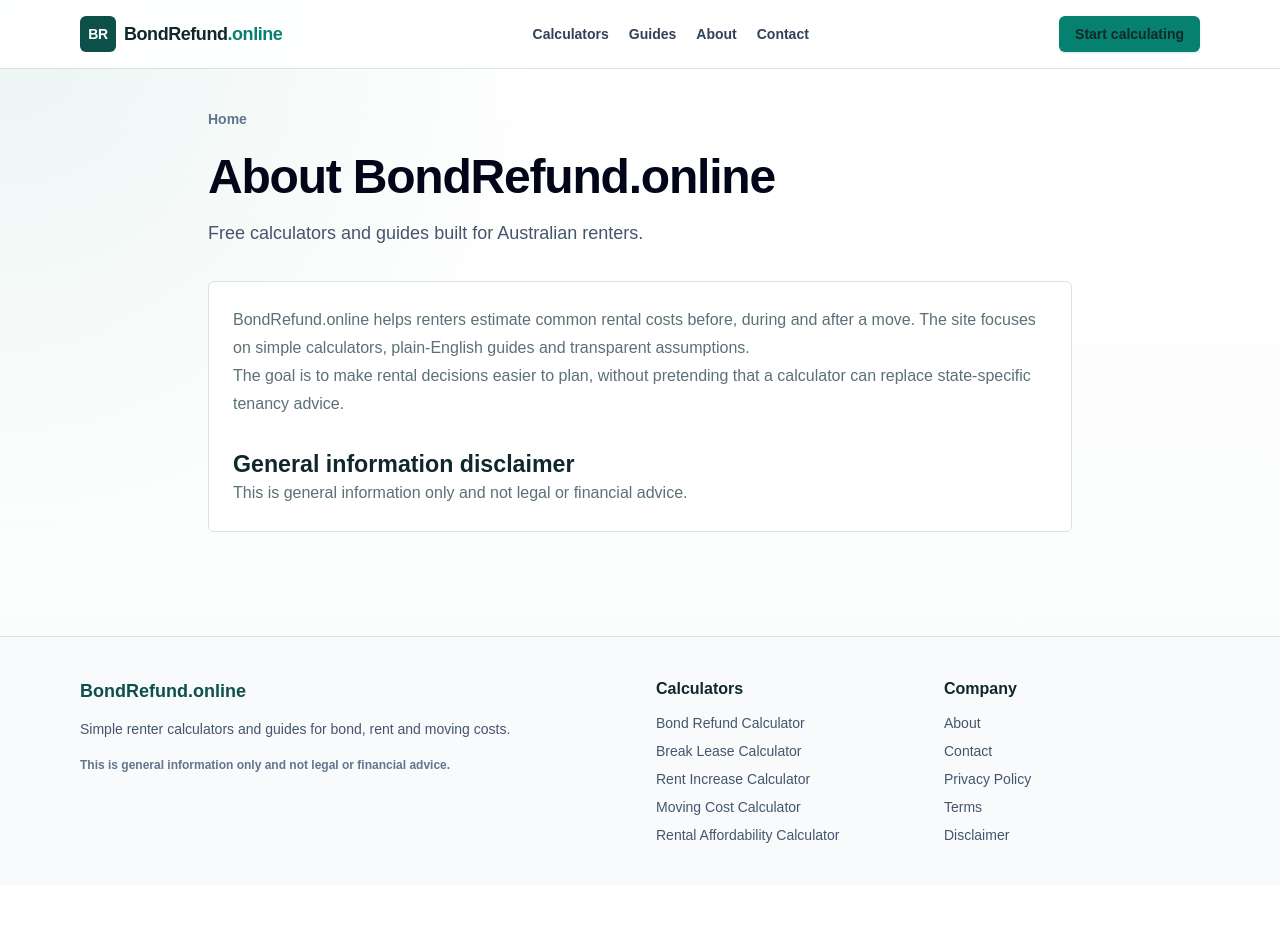
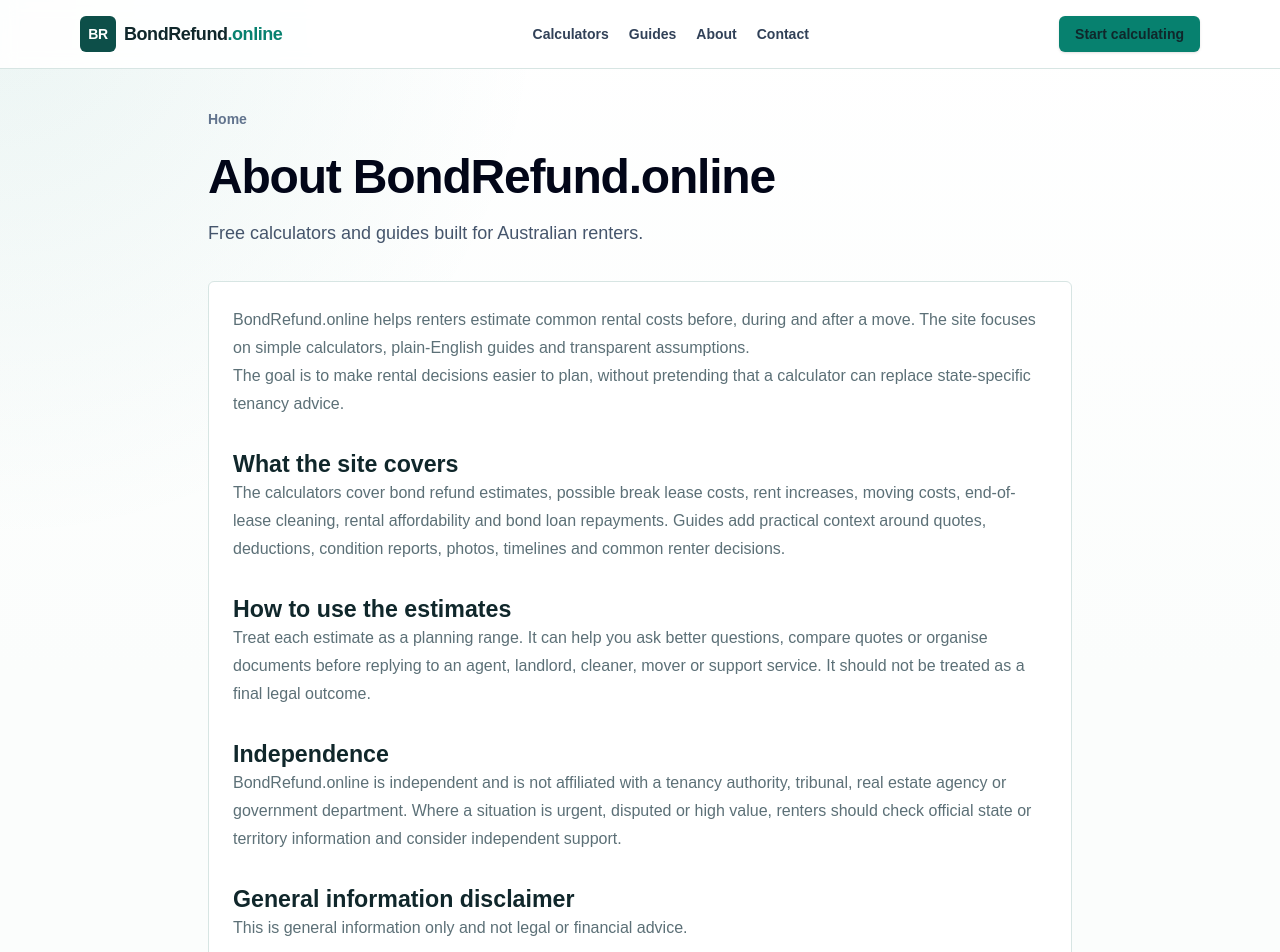
Before and after one commit to taylansadikoglu-hue/BondRefund, a Next.js app: page /about in a window 1280 px wide. Shown: the top 952 px of the page. Before the commit the page ends 885 px from the top, so only its background shows below. Built offline with nearby package versions, Linux system fonts and the light colour scheme; no server answers.

Commit message:
Fix BondRefund audit issues

```diff
--- a/app/about/page.tsx
+++ b/app/about/page.tsx
@@ -17,6 +17,23 @@ export default function AboutPage() {
       <p>
         The goal is to make rental decisions easier to plan, without pretending that a calculator can replace state-specific tenancy advice.
       </p>
+      <h2>What the site covers</h2>
+      <p>
+        The calculators cover bond refund estimates, possible break lease costs, rent increases, moving costs, end-of-lease cleaning, rental
+        affordability and bond loan repayments. Guides add practical context around quotes, deductions, condition reports, photos, timelines and
+        common renter decisions.
+      </p>
+      <h2>How to use the estimates</h2>
+      <p>
+        Treat each estimate as a planning range. It can help you ask better questions, compare quotes or organise documents before replying to an
+        agent, landlord, cleaner, mover or support service. It should not be treated as a final legal outcome.
+      </p>
+      <h2>Independence</h2>
+      <p>
+        BondRefund.online is independent and is not affiliated with a tenancy authority, tribunal, real estate agency or government department.
+        Where a situation is urgent, disputed or high value, renters should check official state or territory information and consider independent
+        support.
+      </p>
     </InfoPage>
   );
 }
```
